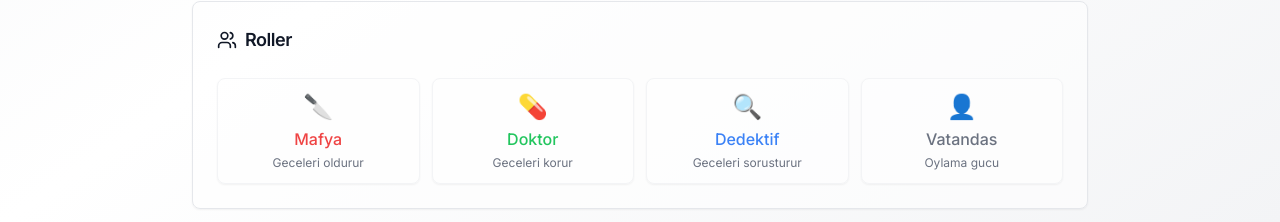
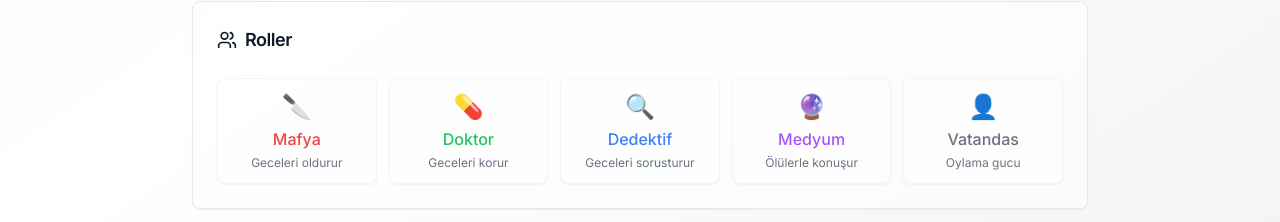
Before and after one commit to Sametdemir92/townofarkaoda, a Next.js app: page / in a window 1280 px wide. Shown: the part 658-880 px from the top of the page. Built offline with nearby package versions, Linux system fonts and the light colour scheme; no server answers; the database is empty; sample sign-in values are in the browser's storage.

Commit message:
feat: implement the main game lobby page for room creation, joining, and listing, and add the bot AI file.

```diff
--- a/app/page.tsx
+++ b/app/page.tsx
@@ -282,11 +282,12 @@ export default function HomePage() {
               </CardTitle>
             </CardHeader>
             <CardContent>
-              <div className="grid grid-cols-2 md:grid-cols-4 gap-3">
+              <div className="grid grid-cols-2 md:grid-cols-5 gap-3">
                 {[
                   { name: "Mafya", emoji: "🔪", desc: "Geceleri oldurur", color: "text-red-500 dark:text-red-400" },
                   { name: "Doktor", emoji: "💊", desc: "Geceleri korur", color: "text-green-500 dark:text-green-400" },
                   { name: "Dedektif", emoji: "🔍", desc: "Geceleri sorusturur", color: "text-blue-500 dark:text-blue-400" },
+                  { name: "Medyum", emoji: "🔮", desc: "Ölülerle konuşur", color: "text-purple-500 dark:text-purple-400" },
                   { name: "Vatandas", emoji: "👤", desc: "Oylama gucu", color: "text-gray-500 dark:text-gray-400" },
                 ].map((role) => (
                   <div
```
Also changed, not shown: 1 other file (tests, documents, lock files or other folders).
